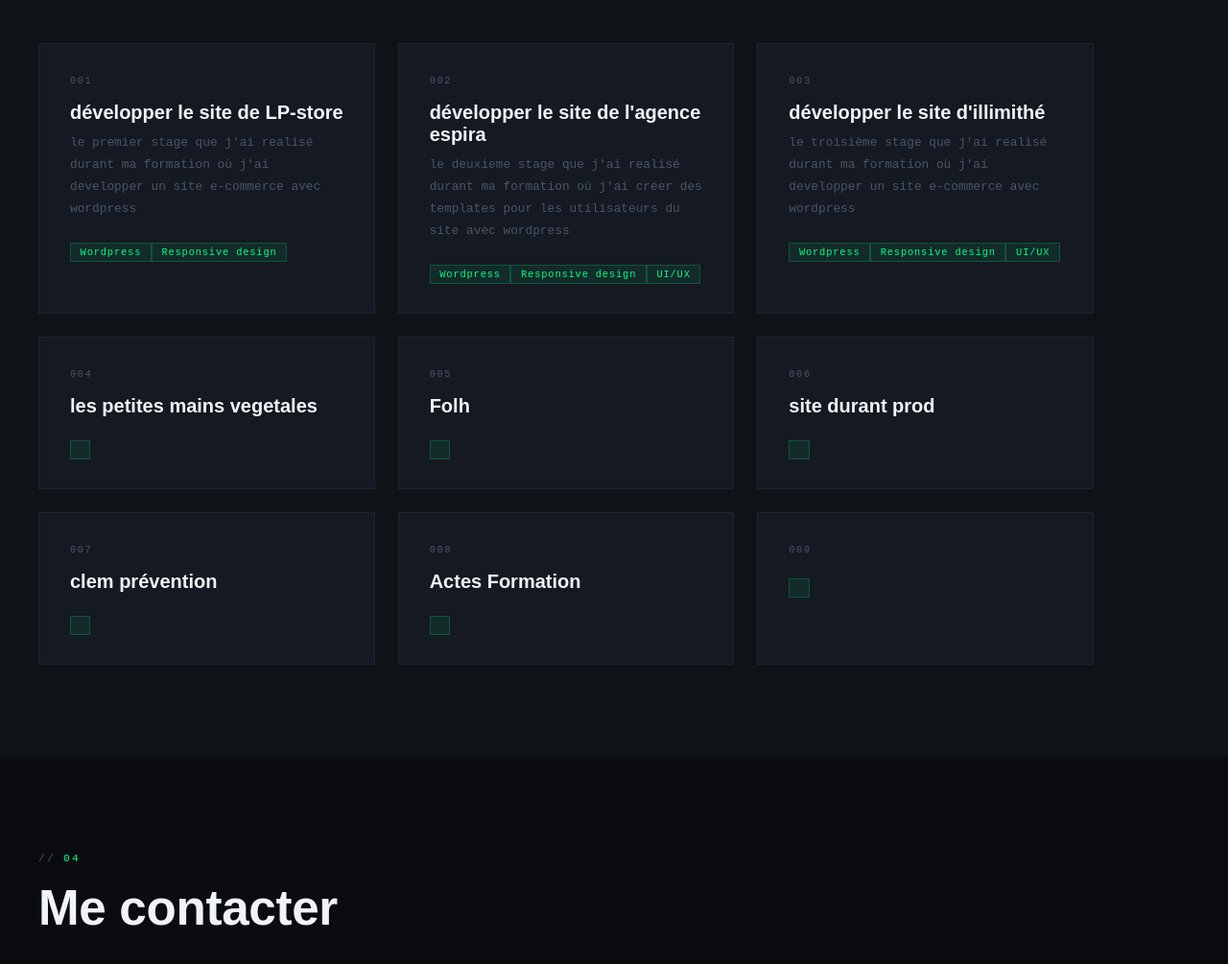
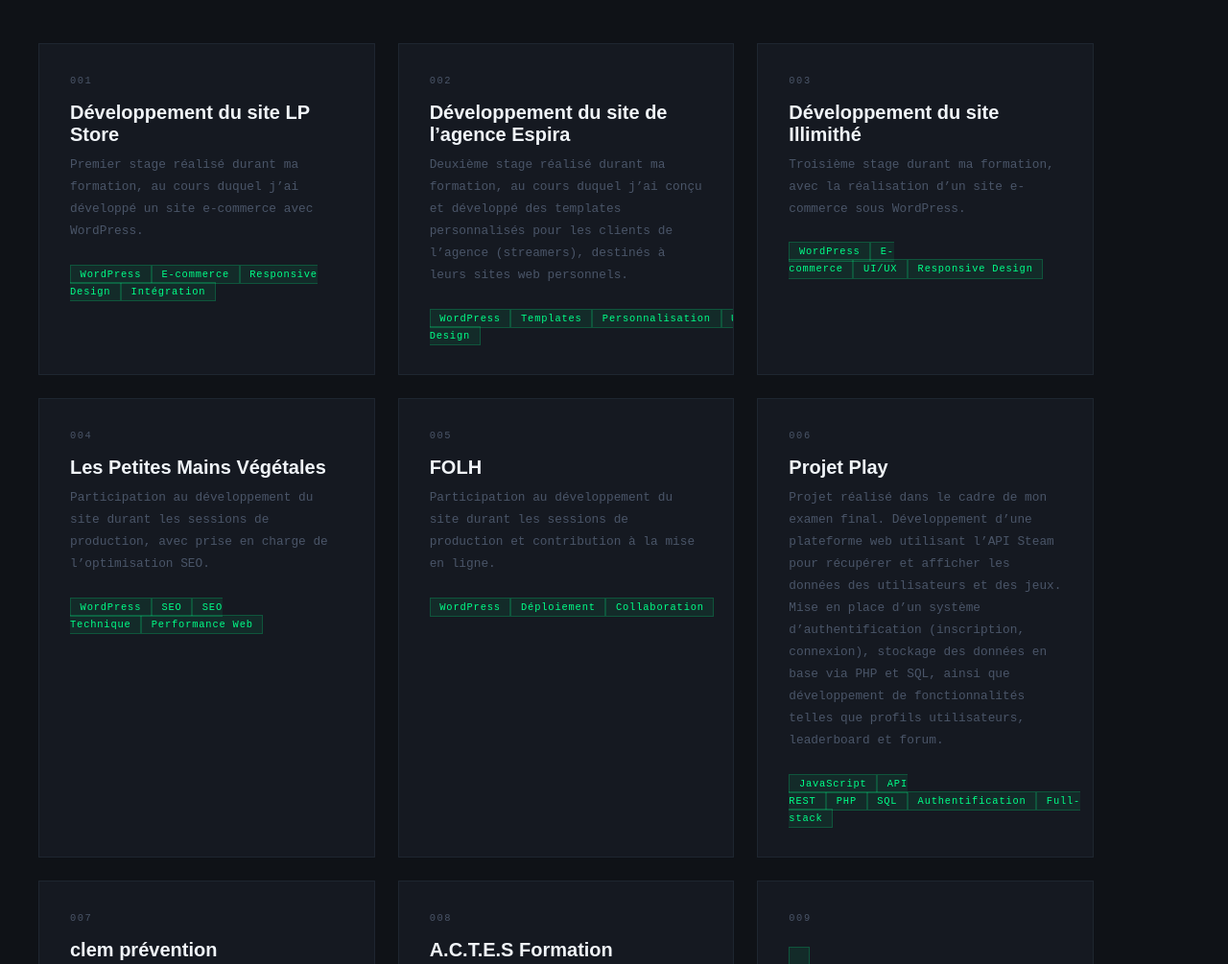
Before and after one commit to mmorkos-cyber/portfolio, a plain HTML site: page pages/index.html in a window 1280 px wide. Shown: the part 3102-4107 px from the top of the page at 96% size. Drawn offline with Linux system fonts and the light colour scheme.

Commit message:
optimised the text in project

```diff
--- a/pages/index.html
+++ b/pages/index.html
@@ -167,66 +167,66 @@
         <div class="projects-grid fade-up">
             <div class="project-card">
                 <div class="project-num">001</div>
-                <div class="project-name">développer le site de LP-store</div>
-                <div class="project-desc">le premier stage que j'ai realisé durant ma formation où j'ai developper un site e-commerce avec wordpress</div>
+                <div class="project-name">Développement du site LP Store</div>
+                <div class="project-desc">Premier stage réalisé durant ma formation, au cours duquel j’ai développé un site e-commerce avec WordPress.</div>
                 <div class="project-skills">
-                    <span class="tag">Wordpress</span><span class="tag">Responsive design</span>
+                    <span class="tag">WordPress</span><span class="tag">E-commerce</span><span class="tag">Responsive Design</span><span class="tag">Intégration</span>
                 </div>
             </div>
             <div class="project-card">
                 <div class="project-num">002</div>
-                <div class="project-name">développer le site de l'agence espira</div>
-                <div class="project-desc">le deuxieme stage que j'ai realisé durant ma formation où j'ai créer des templates pour les utilisateurs du site  avec wordpress</div>
+                <div class="project-name">Développement du site de l’agence Espira</div>
+                <div class="project-desc">Deuxième stage réalisé durant ma formation, au cours duquel j’ai conçu et développé des templates personnalisés pour les clients de l’agence (streamers), destinés à leurs sites web personnels.</div>
                 <div class="project-skills">
-                    <span class="tag">Wordpress</span><span class="tag">Responsive design</span><span class="tag">UI/UX</span>
+                    <span class="tag">WordPress</span><span class="tag">Templates</span><span class="tag">Personnalisation</span><span class="tag">UI/UX</span><span class="tag">Responsive Design</span>
                 </div>
             </div>
             <div class="project-card">
                 <div class="project-num">003</div>
-                <div class="project-name">développer le site d'illimithé</div>
-                <div class="project-desc">le troisième stage que j'ai realisé durant ma formation où j'ai developper un site e-commerce avec wordpress</div>
+                <div class="project-name">Développement du site Illimithé</div>
+                <div class="project-desc">Troisième stage durant ma formation, avec la réalisation d’un site e-commerce sous WordPress.</div>
                 <div class="project-skills">
-                    <span class="tag">Wordpress</span><span class="tag">Responsive design</span><span class="tag">UI/UX</span>
+                   <span class="tag">WordPress</span><span class="tag">E-commerce</span><span class="tag">UI/UX</span><span class="tag">Responsive Design</span>
                 </div>
             </div>
             <div class="project-card">
                 <div class="project-num">004</div>
-                <div class="project-name">les petites mains vegetales</div>
-                <div class="project-desc"></div>
+                <div class="project-name">Les Petites Mains Végétales</div>
+                <div class="project-desc">Participation au développement du site durant les sessions de production, avec prise en charge de l’optimisation SEO.</div>
                 <div class="project-skills">
-                    <span class="tag"></span>
+                    <span class="tag">WordPress</span><span class="tag">SEO</span><span class="tag">SEO Technique</span><span class="tag">Performance Web</span>
                 </div>
             </div>
             <div class="project-card">
                 <div class="project-num">005</div>
-                <div class="project-name">Folh</div>
-                <div class="project-desc"></div>
+                <div class="project-name">FOLH</div>
+                <div class="project-desc">Participation au développement du site durant les sessions de production et contribution à la mise en ligne.</div>
                 <div class="project-skills">
-                    <span class="tag"></span>
+                    <span class="tag">WordPress</span><span class="tag">Déploiement</span><span class="tag">Collaboration</span>
                 </div>
             </div>
             <div class="project-card">
                 <div class="project-num">006</div>
-                <div class="project-name">site durant prod</div>
-                <div class="project-desc"></div>
+                <div class="project-name">Projet Play</div>
+                <div class="project-desc">Projet réalisé dans le cadre de mon examen final. Développement d’une plateforme web utilisant l’API Steam pour récupérer et afficher les données des utilisateurs et des jeux. Mise en place d’un système d’authentification (inscription, connexion), stockage des données en base via PHP et SQL, ainsi que développement de fonctionnalités telles que profils utilisateurs, leaderboard et forum.</div>
                 <div class="project-skills">
-                    <span class="tag"></span>
+                    <span class="tag">JavaScript</span><span class="tag">API REST</span><span class="tag">PHP</span><span class="tag">SQL</span><span class="tag">Authentification</span><span class="tag">Full-stack</span>
                 </div>
             </div>
             <div class="project-card">
                 <div class="project-num">007</div>
                 <div class="project-name">clem prévention</div>
-                <div class="project-desc"></div>
+                <div class="project-desc">Développement d’un site vitrine en collaboration avec mon tuteur lors de mon stage chez M@D Creation. Optimisation SEO afin d’améliorer le référencement et les performances du site.</div>
                 <div class="project-skills">
-                    <span class="tag"></span>
+                    <span class="tag">WordPress</span><span class="tag">SEO</span><span class="tag">SEO Technique</span><span class="tag">Performance</span>
                 </div>
             </div>
             <div class="project-card">
                 <div class="project-num">008</div>
-                <div class="project-name">Actes Formation</div>
-                <div class="project-desc"></div>
+                <div class="project-name">A.C.T.E.S Formation</div>
+                <div class="project-desc">Développement d’un site vitrine avec intégration de fonctionnalités d’accessibilité (adaptation des couleurs pour daltoniens, ajustement de la taille du texte, lecture des contenus). Amélioration de l’expérience utilisateur pour les personnes en situation de handicap.</div>
                 <div class="project-skills">
-                    <span class="tag"></span>
+                    <span class="tag">Accessibilité</span><span class="tag">UI/UX</span><span class="tag">WordPress</span><span class="tag">Front-end</span><span class="tag">Inclusivité</span>
                 </div>
             </div>
             <div class="project-card">
```
